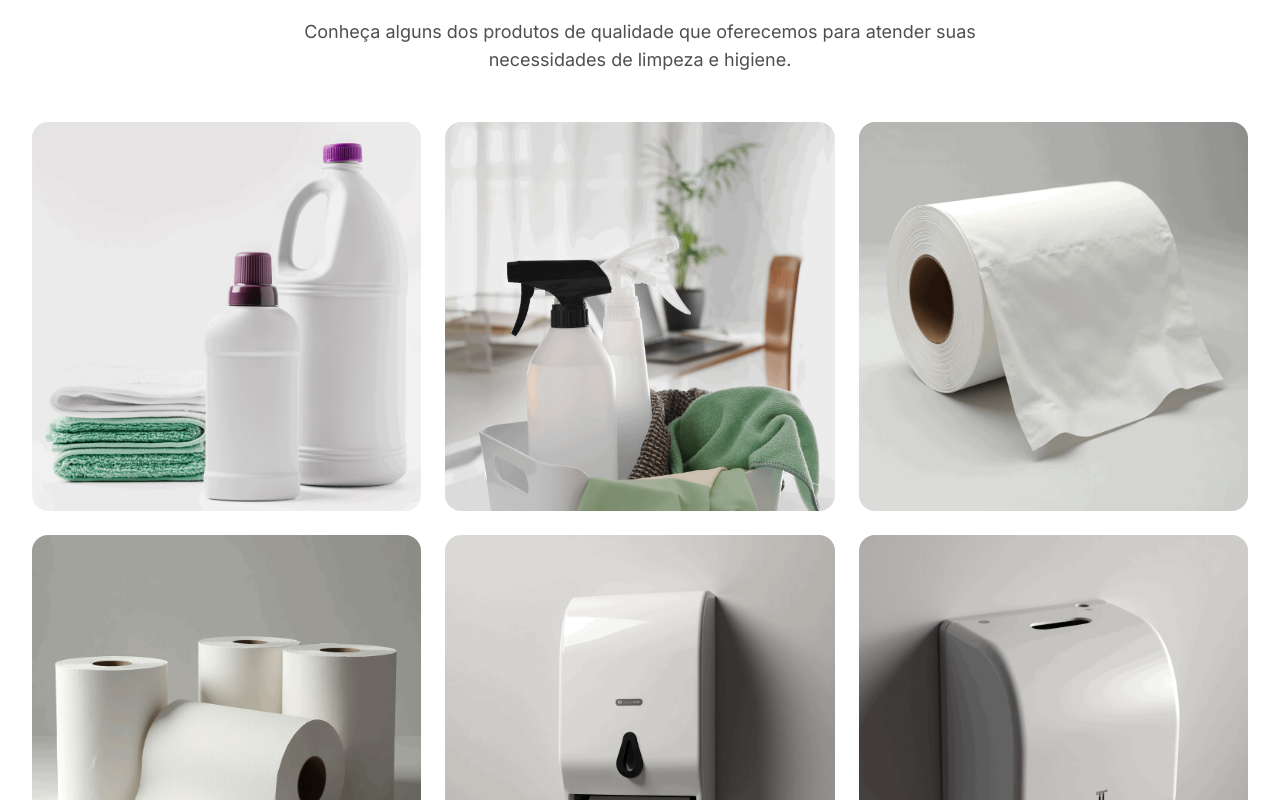
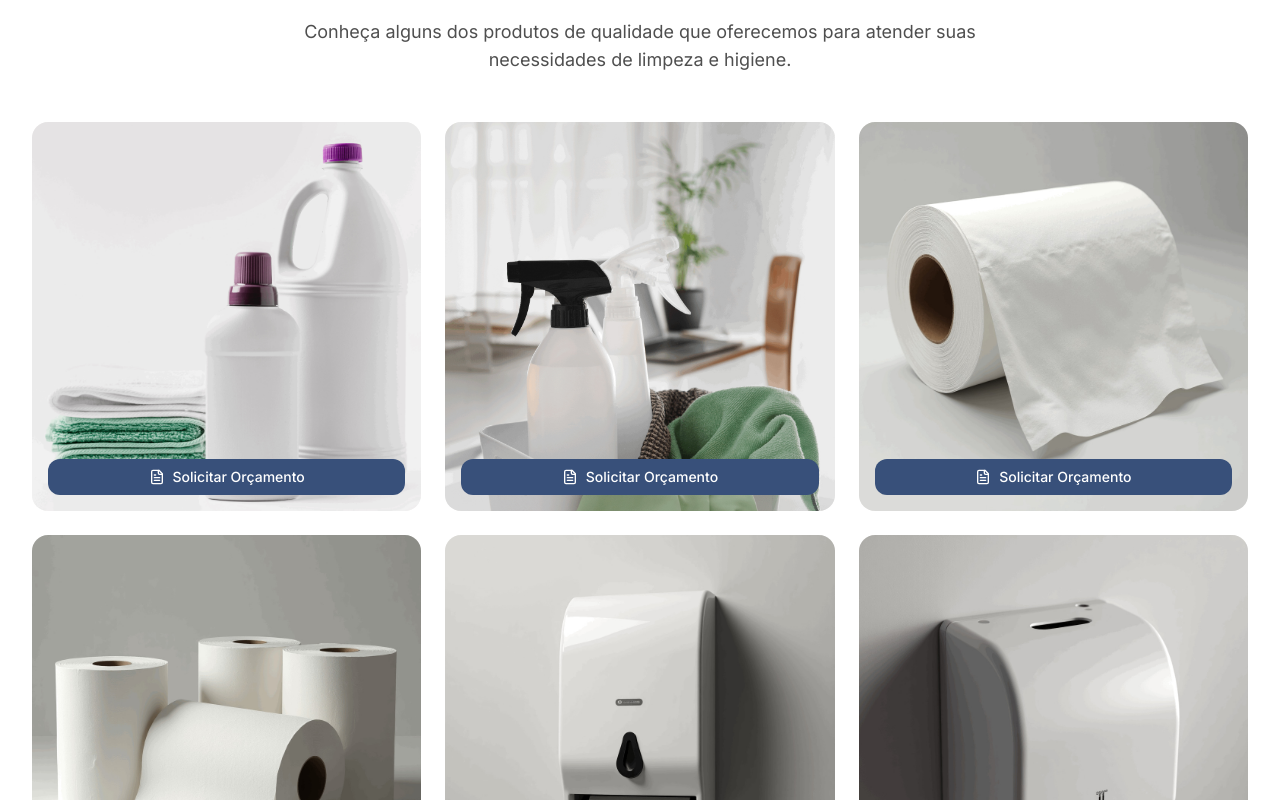
Before and after one commit to DevZipMateus/paulim-tradition-site, a React (Vite) app: page / in a window 1280 px wide. Shown: the part 2380-3180 px from the top of the page. Built offline with nearby package versions, Linux system fonts and the light colour scheme.

Commit message:
Refactor: Move button below image
The "Solicitar Orçamento" button has been repositioned to appear below the product image in the gallery, improving the visual layout and user experience.

```diff
--- a/src/components/Services.tsx
+++ b/src/components/Services.tsx
@@ -128,8 +128,11 @@ const Services = () => {
             {productImages.map((image, index) => (
               <div
                 key={index}
-                className="group relative overflow-hidden rounded-2xl bg-accent/30 aspect-square animate-fade-in cursor-pointer"
+                className="group relative overflow-hidden rounded-2xl bg-accent/30 animate-fade-in"
                 style={{ animationDelay: `${index * 0.1}s` }}
+              >
+                <div
+                  className="cursor-pointer aspect-square"
                   onClick={() => handleImageClick(index)}
                 >
                   <img
@@ -137,18 +140,23 @@ const Services = () => {
                     alt={image.alt}
                     className="w-full h-full object-cover transition-transform duration-300 group-hover:scale-110"
                   />
-                <div className="absolute inset-0 bg-primary/20 opacity-0 group-hover:opacity-100 transition-opacity duration-300 flex flex-col items-center justify-center gap-4">
+                  <div className="absolute inset-0 bg-primary/10 opacity-0 group-hover:opacity-100 transition-opacity duration-300 flex items-center justify-center">
                     <div className="bg-white/90 backdrop-blur-sm rounded-lg px-4 py-2">
                       <p className="text-primary font-medium text-sm text-center">
                         {image.alt}
                       </p>
                     </div>
+                  </div>
+                </div>
+
+                {/* Botão fixo na parte inferior */}
+                <div className="absolute bottom-0 left-0 right-0 p-4">
                   <button
                     onClick={(e) => {
                       e.stopPropagation();
                       handleQuoteRequest(image.alt);
                     }}
-                    className="bg-secondary text-white px-4 py-2 rounded-lg font-medium text-sm flex items-center gap-2 hover:bg-primary transition-colors duration-300"
+                    className="w-full bg-secondary text-white py-2 px-4 rounded-lg font-medium text-sm flex items-center justify-center gap-2 hover:bg-primary transition-colors duration-300"
                   >
                     <FileText className="h-4 w-4" />
                     Solicitar Orçamento
```
Lines whose indentation alone changed are shown as unchanged.
